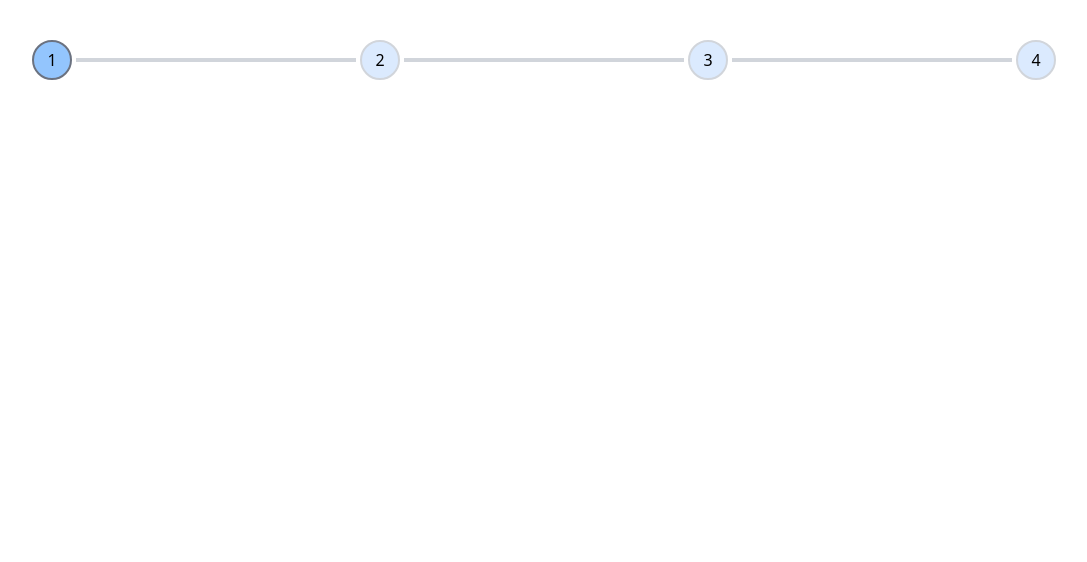
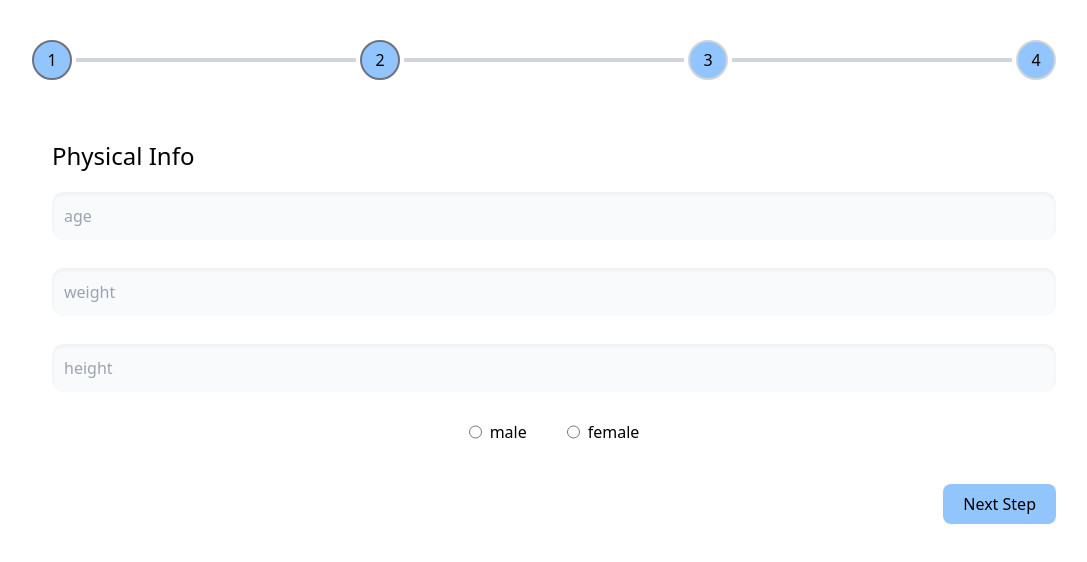
Before and after one commit to MahshadOliaie/Wizard-Form, a React (Vite) app: page /2 in a window 1280 px wide. Before the commit this address had no page. Shown: the top 562 px of the page, without its empty margins (96-1183 px from the left). Built offline with nearby package versions, Linux system fonts and the light colour scheme.

Commit message:
handle step bar

```diff
--- a/src/App.jsx
+++ b/src/App.jsx
@@ -31,9 +31,9 @@ function App() {
           <BrowserRouter>
             <Routes>
               <Route path="/" element={<PersonalInfo />} />
-              <Route path="/step/2" element={<PhysicalInfo />} />
-              <Route path="/step/3" element={<ActivityLevel />} />
-              <Route path="/step/4" element={<GoalSelector />} />
+              <Route path="/2" element={<PhysicalInfo />} />
+              <Route path="/3" element={<ActivityLevel />} />
+              <Route path="/4" element={<GoalSelector />} />
             </Routes>
           </BrowserRouter>
         </div>
--- a/src/components/NextBtn/NextBtn.jsx
+++ b/src/components/NextBtn/NextBtn.jsx
@@ -4,7 +4,7 @@ function NextBtn({ onClick, step, state }) {
     const nav = useNavigate()
 
     return (
-        <div className="mt-10 self-end" onClick={() => nav(`/step/${step}`)}>
+        <div className="mt-10 self-end" onClick={() => nav(`/${step}`)}>
             <p onClick={onClick} className="px-5 py-2 w-max rounded-lg bg-blue-300 hover:bg-blue-400">{state ? state : "Next Step"}</p>
         </div>
     )
--- a/src/components/StepBar/StepBar.jsx
+++ b/src/components/StepBar/StepBar.jsx
@@ -1,15 +1,18 @@
+
+import { useParams } from "react-router-dom"
 
 
-function StepBar(){
-    return(
+function StepBar() {
+
+    return (
         <div className="flex justify-between items-center gap-1 w-4/5 mx-auto my-10">
             <div className="w-10 h-10 bg-blue-300 rounded-full flex items-center justify-center border-2 border-gray-500">1</div>
             <div className="flex-1 h-1 bg-gray-300"></div>
-            <div className="w-10 h-10 bg-blue-100 rounded-full flex items-center justify-center border-2 border-gray-300">2</div>
+            <div className="w-10 h-10 bg-blue-100 rounded-full flex items-center justify-center border-2 border-gray-300" style={{ background: (location.pathname >= "/2") ? "#92c5fd" : "#dbe9fe", border: (location.pathname >= "/2") ? "2px solid #6b7280" : "2px solid #d1d5db" }}>2</div>
             <div className="flex-1 h-1 bg-gray-300"></div>
-            <div className="w-10 h-10 bg-blue-100 rounded-full flex items-center justify-center border-2 border-gray-300">3</div>
+            <div className="w-10 h-10 bg-blue-100 rounded-full flex items-center justify-center border-2 border-gray-300" style={{ background: (location.pathname >= "/2") ? "#92c5fd" : "#dbe9fe", border: (location.pathname >= "/3") ? "2px solid #6b7280" : "2px solid #d1d5db" }}>3</div>
             <div className="flex-1 h-1 bg-gray-300"></div>
-            <div className="w-10 h-10 bg-blue-100 rounded-full flex items-center justify-center border-2 border-gray-300">4</div>
+            <div className="w-10 h-10 bg-blue-100 rounded-full flex items-center justify-center border-2 border-gray-300" style={{ background: (location.pathname >= "/2") ? "#92c5fd" : "#dbe9fe", border: (location.pathname >= "/4") ? "2px solid #6b7280" : "2px solid #d1d5db" }}>4</div>
         </div>
     )
 }
```
